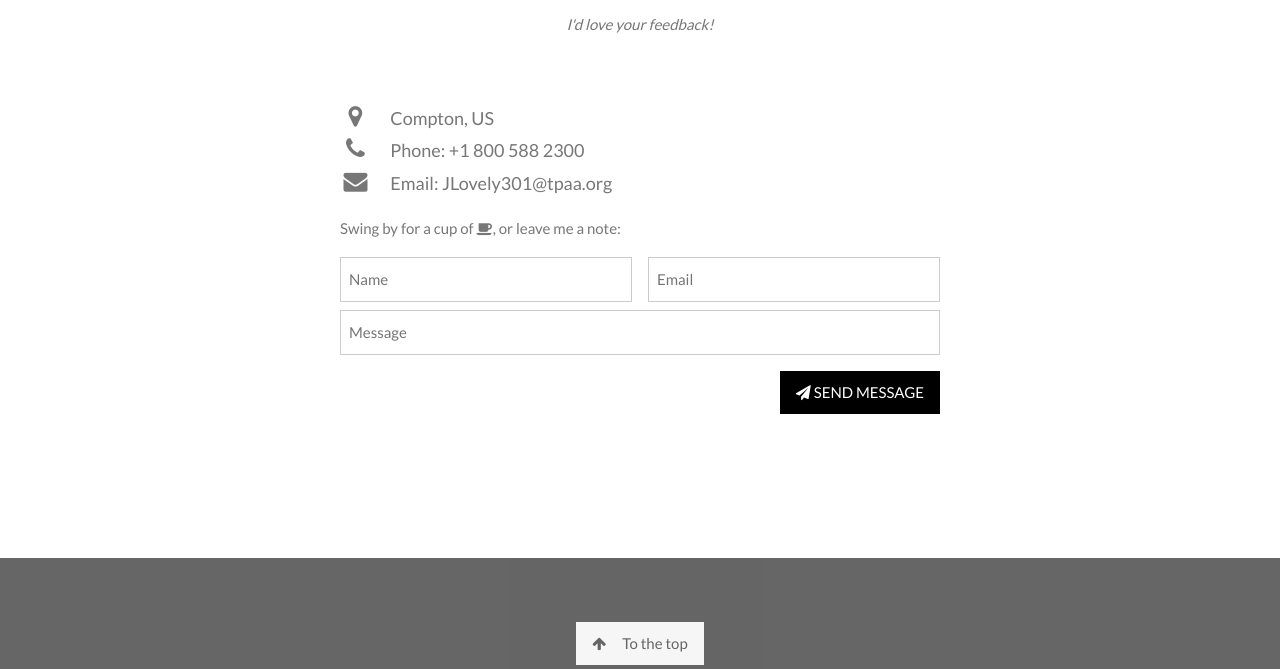
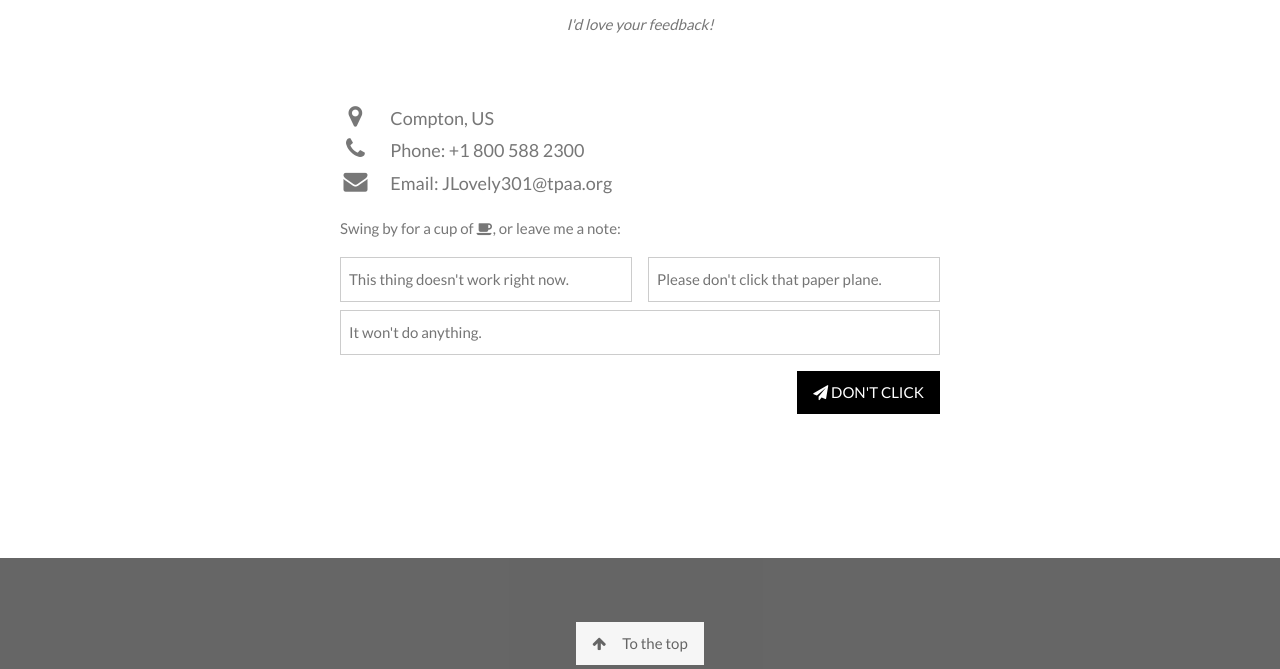
Before and after one commit to JLovely301/JLovely301.github.io, a plain HTML site: page my_website/page.html in a window 1280 px wide. Shown: the part 3579-4248 px from the top of the page. Drawn offline with nearby package versions, Linux system fonts and the light colour scheme; some packages are replaced by stand-ins of ours.

Commit message:
send message

```diff
--- a/my_website/page.html
+++ b/my_website/page.html
@@ -221,15 +221,15 @@ body, html {
       <form action="/action_page.php" target="_blank">
         <div class="w3-row-padding" style="margin:0 -16px 8px -16px">
           <div class="w3-half">
-            <input class="w3-input w3-border" type="text" placeholder="Name" required name="Name">
+            <input class="w3-input w3-border" type="text" placeholder="This thing doesn't work right now." required name="Name">
           </div>
           <div class="w3-half">
-            <input class="w3-input w3-border" type="text" placeholder="Email" required name="Email">
+            <input class="w3-input w3-border" type="text" placeholder="Please don't click that paper plane." required name="Email">
           </div>
         </div>
-        <input class="w3-input w3-border" type="text" placeholder="Message" required name="Message">
+        <input class="w3-input w3-border" type="text" placeholder="It won't do anything." required name="Message">
         <button class="w3-button w3-black w3-right w3-section" type="submit">
-          <i class="fa fa-paper-plane"></i> SEND MESSAGE
+          <i class="fa fa-paper-plane"></i> DON'T CLICK
         </button>
       </form>
     </div>
```
